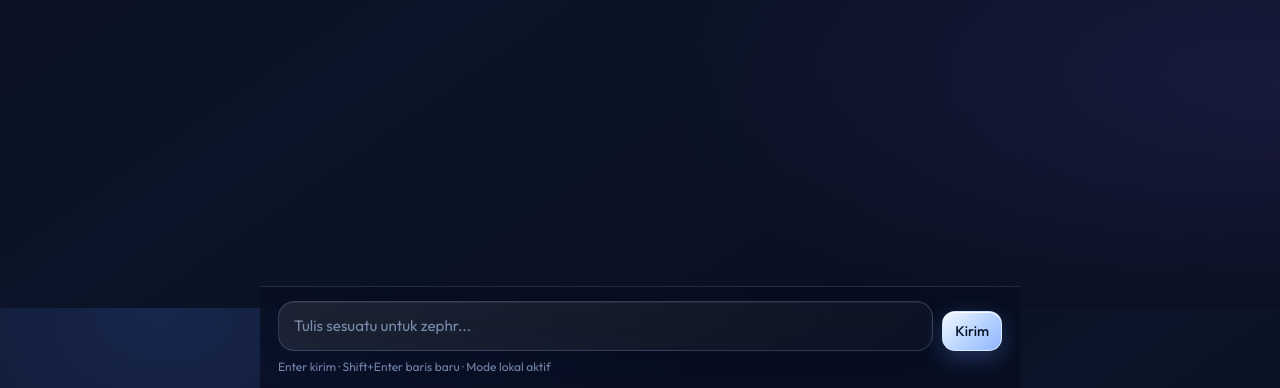
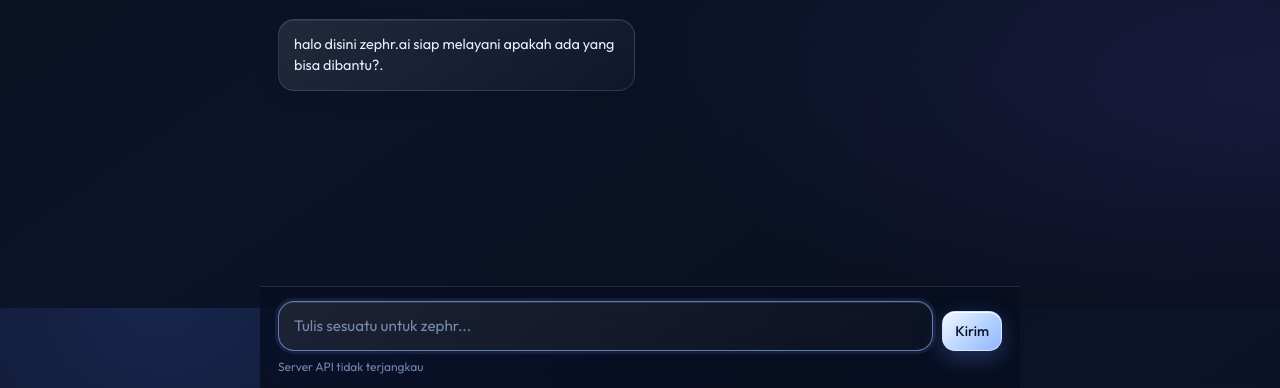
Before and after one commit to babay140910/zephr-ai-db, a website: page public/index.html in a window 1280 px wide. Shown: the part 492-880 px from the top of the page. Drawn offline with Linux system fonts and the light colour scheme; no server answers.

Commit message:
Update suggestion list in index.html
Removed old suggestions and updated the suggestion text.

```diff
--- a/public/index.html
+++ b/public/index.html
@@ -617,10 +617,7 @@
 
   <script>
     const SUGGESTIONS = [
-      "Jelaskan rekber vs bayar langsung dalam 4 poin.",
-      "Buat 5 nama toko digital yang pendek.",
-      "Tulis pesan WhatsApp yang sopan untuk pembeli.",
-      "Ringkas cara kerja QRIS untuk pemula."
+      "halo disini zephr.ai siap melayani apakah ada yang bisa dibantu?."
     ];
 
     const el = {
@@ -876,11 +873,6 @@
       render();
     });
 
-    el.settingsBtn.addEventListener("click", () => {
-      el.settings.classList.toggle("open");
-      refreshHint();
-    });
-
     // init
     messages = loadThread();
     refreshHint();
```
